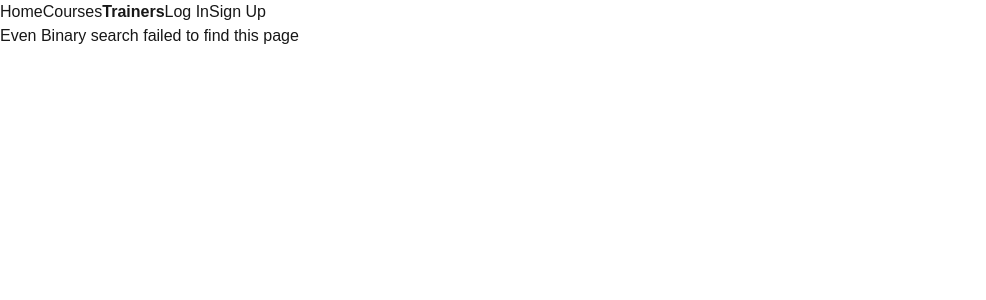
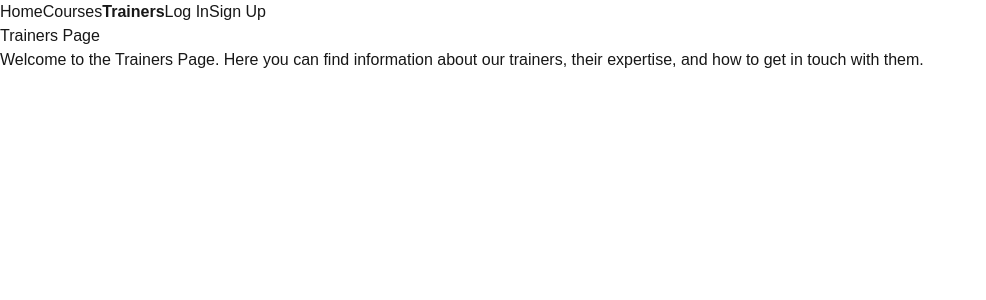
Before and after one commit to asiradnan/cps_academy_frontend, a Next.js app: page /trainers in a window 1280 px wide. Before the commit this address had no page. Shown: the top 300 px of the page, without its empty margins (0-986 px from the left). Built offline with nearby package versions, Linux system fonts and the light colour scheme.

Commit message:
add trainers page

```diff
--- /dev/null
+++ b/app/trainers/page.js
@@ -0,0 +1,8 @@
+export default function Trainers() {
+    return (
+        <>
+            <h1>Trainers Page</h1>
+            <p>Welcome to the Trainers Page. Here you can find information about our trainers, their expertise, and how to get in touch with them.</p>
+        </>
+    )
+}
```
